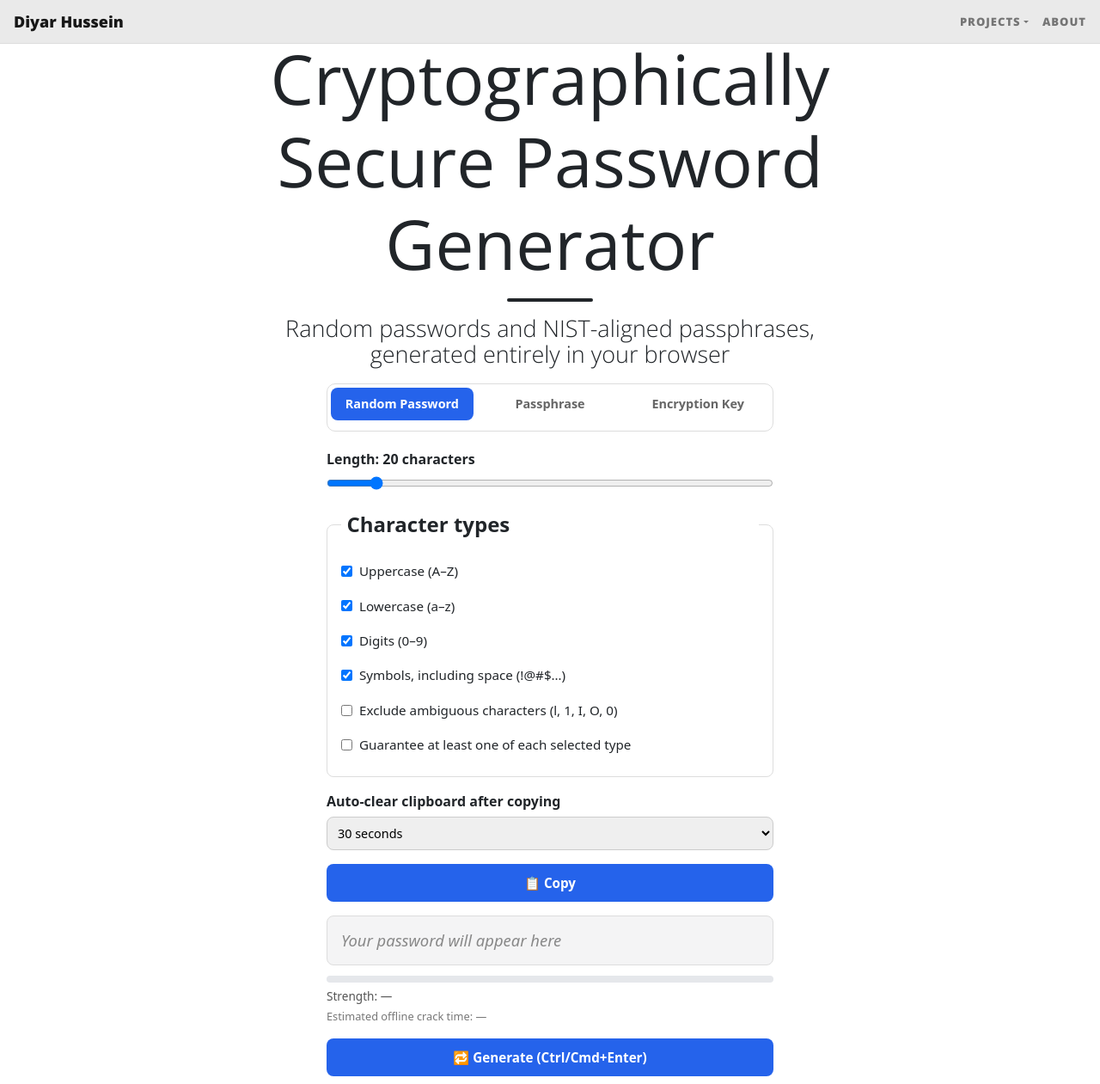
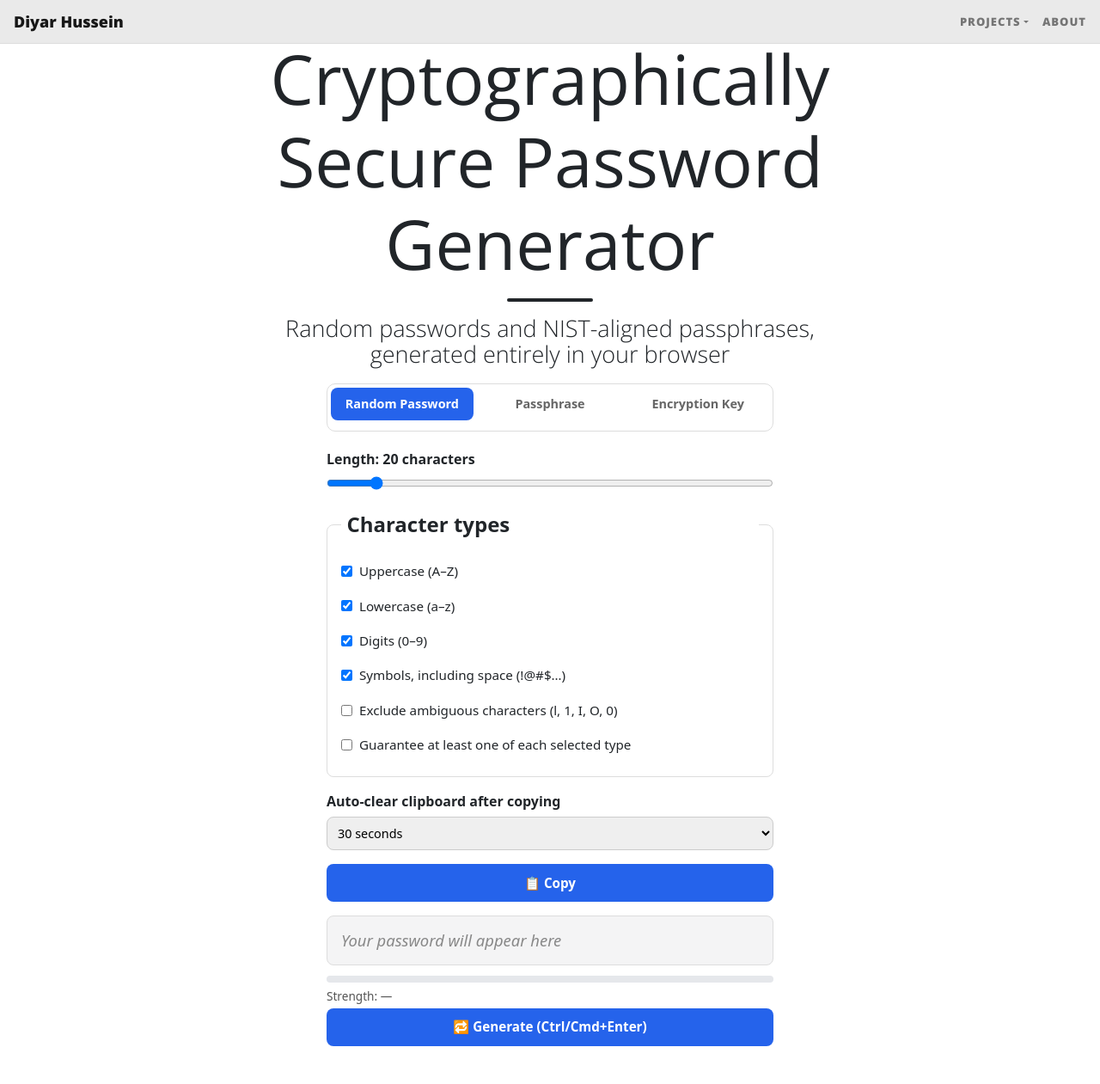
Before and after one commit to 3rc0/3rc0.github.io, a Jekyll site: the page built from pages/cryptogen.md, in a window 1280 px wide and 1400 px high, scrolled down 87 px, cut to the strip 0-1261 px from the top of the window. Shown: the whole strip at 86% size. Built offline with Jekyll 4.4.1, drawn with Linux system fonts in a browser that asks for light colours; some of the changed lines change nothing that is shown.

Commit message:
update crypto generator

```diff
--- a/assets/css/cryptographically-secure-password-generator.css
+++ b/assets/css/cryptographically-secure-password-generator.css
@@ -97,7 +97,6 @@
 .entropy-fill[data-strength="strong"] { background: #16a34a; }
 
 .entropy-label { font-size: 0.85rem; color: #555; margin: 0 0 0.2rem; }
-.crack-time-label { font-size: 0.8rem; color: #777; margin: 0 0 1rem; }
 
 .status-msg { font-size: 0.85rem; min-height: 1.2em; margin-bottom: 1rem; }
 .status-msg.status-ok { color: #16a34a; }
--- a/assets/js/cryptographically-secure-password-generator.js
+++ b/assets/js/cryptographically-secure-password-generator.js
@@ -91,42 +91,6 @@
     "steer","stride","swim","teach","travel","trust","voyage","wander","weave","write"
   ];
 
-  // This number comes from a figure published by the security research
-  // company Hive Systems in their 2026 Password Table: they measured
-  // that a randomly generated eight-character password using the full
-  // set of ninety-five printable keyboard characters would take about
-  // one hundred and thirty-two years to guess, using rented graphics
-  // cards running the bcrypt password-hashing method at a moderate
-  // difficulty setting. That single measured result was used to work
-  // backward to an estimated average guessing speed, shown here. This
-  // estimate assumes the system storing the password uses a properly
-  // slow, secure hashing method -- a weak or fast hashing method would
-  // make real-world guessing far quicker than this estimate suggests.
-  const ESTIMATED_AVERAGE_GUESSES_PER_SECOND = 796308;
-
-  function estimateTimeToGuess(strengthInBits) {
-    const totalPossibleCombinations = Math.pow(2, strengthInBits);
-    const estimatedSeconds = (totalPossibleCombinations / 2) / ESTIMATED_AVERAGE_GUESSES_PER_SECOND;
-    return describeDuration(estimatedSeconds);
-  }
-
-  function describeDuration(totalSeconds) {
-    const timeUnits = [
-      ['century', 3153600000], ['year', 31536000], ['day', 86400],
-      ['hour', 3600], ['minute', 60], ['second', 1],
-    ];
-    if (totalSeconds < 1) return 'instantly';
-    for (const [unitName, secondsInUnit] of timeUnits) {
-      if (totalSeconds >= secondsInUnit) {
-        const value = totalSeconds / secondsInUnit;
-        if (value > 1000000) return 'many millions of ' + unitName + 's';
-        const rounded = value >= 100 ? Math.round(value) : Math.round(value * 10) / 10;
-        return rounded + ' ' + unitName + (rounded === 1 ? '' : 's');
-      }
-    }
-    return 'instantly';
-  }
-
   let pageElements = {};
   let currentGeneratedValue = '';
   let pendingClipboardClearTimer = null;
@@ -160,7 +124,7 @@
       'opt-append-number': 'optAppendNumber', 'generate-btn': 'generateButton',
       'copy-btn': 'copyButton', 'output': 'outputText',
       'entropy-bar': 'strengthBar', 'entropy-fill': 'strengthFill',
-      'entropy-label': 'strengthLabel', 'crack-time-label': 'guessTimeLabel',
+      'entropy-label': 'strengthLabel',
       'clipboard-clear-select': 'clipboardClearSelect', 'status-msg': 'statusMessage',
       'key-base64': 'keyBase64Field', 'key-hex': 'keyHexField',
       'copy-key-base64-btn': 'copyKeyBase64Button', 'copy-key-hex-btn': 'copyKeyHexButton',
@@ -187,6 +151,26 @@
     pageElements.passphrasePanel.hidden = randomModeIsSelected || keyModeIsSelected;
     pageElements.keyPanel.hidden = !keyModeIsSelected;
     pageElements.standardOutputSection.hidden = keyModeIsSelected;
+    clearAllGeneratedOutput();
+  }
+
+  function clearAllGeneratedOutput() {
+    currentGeneratedValue = '';
+
+    pageElements.outputText.textContent = 'Your password will appear here';
+    pageElements.outputText.classList.add('placeholder');
+    pageElements.strengthFill.style.width = '0%';
+    pageElements.strengthFill.dataset.strength = 'weak';
+    pageElements.strengthBar.setAttribute('aria-valuenow', '0');
+    pageElements.strengthLabel.textContent = 'Strength: —';
+
+    pageElements.keyBase64Field.value = '';
+    pageElements.keyHexField.value = '';
+    setKeyFieldStatus(pageElements.keyBase64Status, '', '');
+    setKeyFieldStatus(pageElements.keyHexStatus, '', '');
+
+    pageElements.statusMessage.textContent = '';
+    pageElements.statusMessage.className = 'status-msg';
   }
 
   function setUpLiveNumberDisplays() {
@@ -487,9 +471,6 @@
     pageElements.strengthLabel.textContent = 'Strength: ' +
       strengthLevel.charAt(0).toUpperCase() + strengthLevel.slice(1) +
       ' (approximately ' + Math.round(strengthInBits) + ' bits of randomness)';
-    pageElements.guessTimeLabel.textContent =
-      'Estimated time to guess, assuming a properly secured system: approximately ' +
-      estimateTimeToGuess(strengthInBits);
   }
 
   function handleCopyClick() {
--- a/pages/cryptogen.md
+++ b/pages/cryptogen.md
@@ -2,7 +2,7 @@
 layout: page
 title: Cryptographically Secure Password Generator
 subtitle: Random passwords and NIST-aligned passphrases, generated entirely in your browser
-description: "Generate strong, truly random passwords and passphrases using your browser's own built-in Web Cryptography feature."
+description: "Generate strong, truly random passwords and passphrases using your browser's own built-in Web Cryptography feature. Nothing you generate ever leaves your browser."
 author: "Diyar Hussein"
 permalink: /cryptogen/
 ---
@@ -108,7 +108,6 @@ permalink: /cryptogen/
       <div id="entropy-fill" class="entropy-fill" data-strength="weak"></div>
     </div>
     <p id="entropy-label" class="entropy-label">Strength: —</p>
-    <p id="crack-time-label" class="crack-time-label">Estimated offline crack time: —</p>
   </div>
 
   <div class="pwgen-actions">
```
